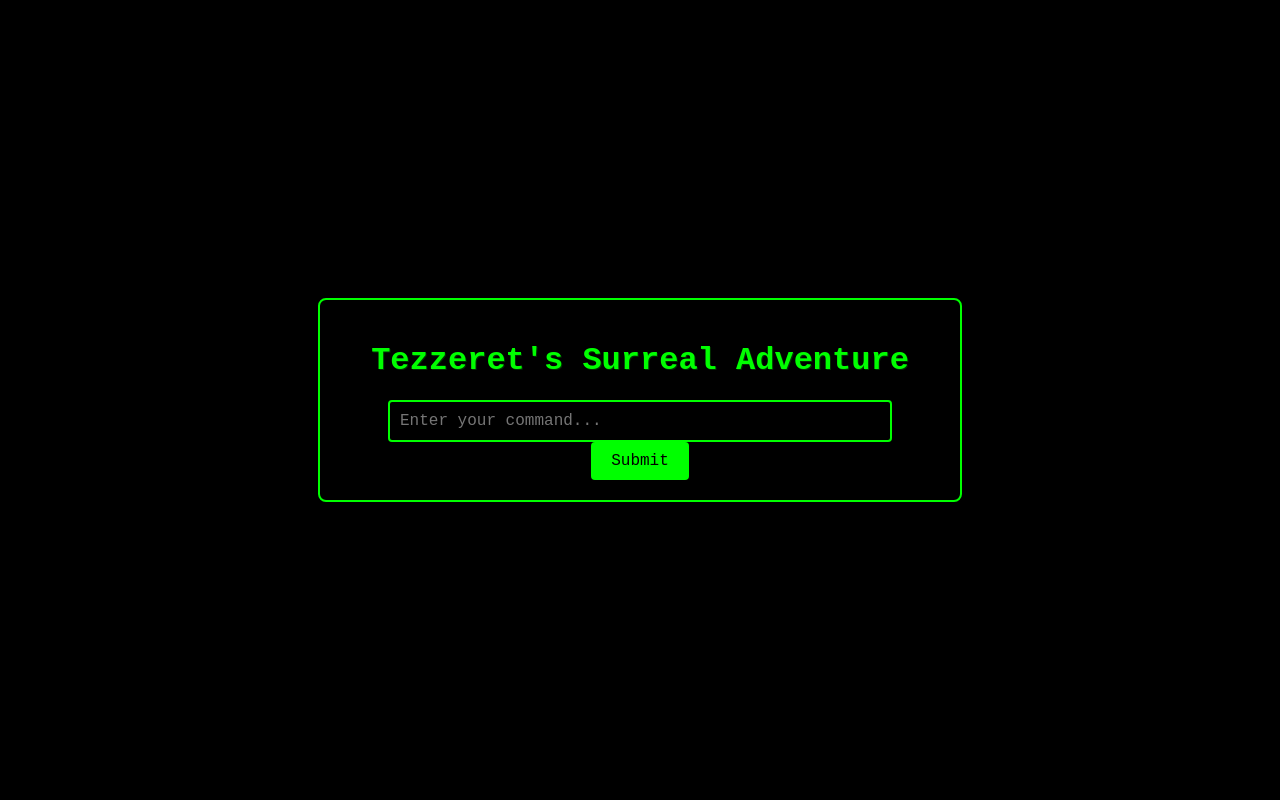
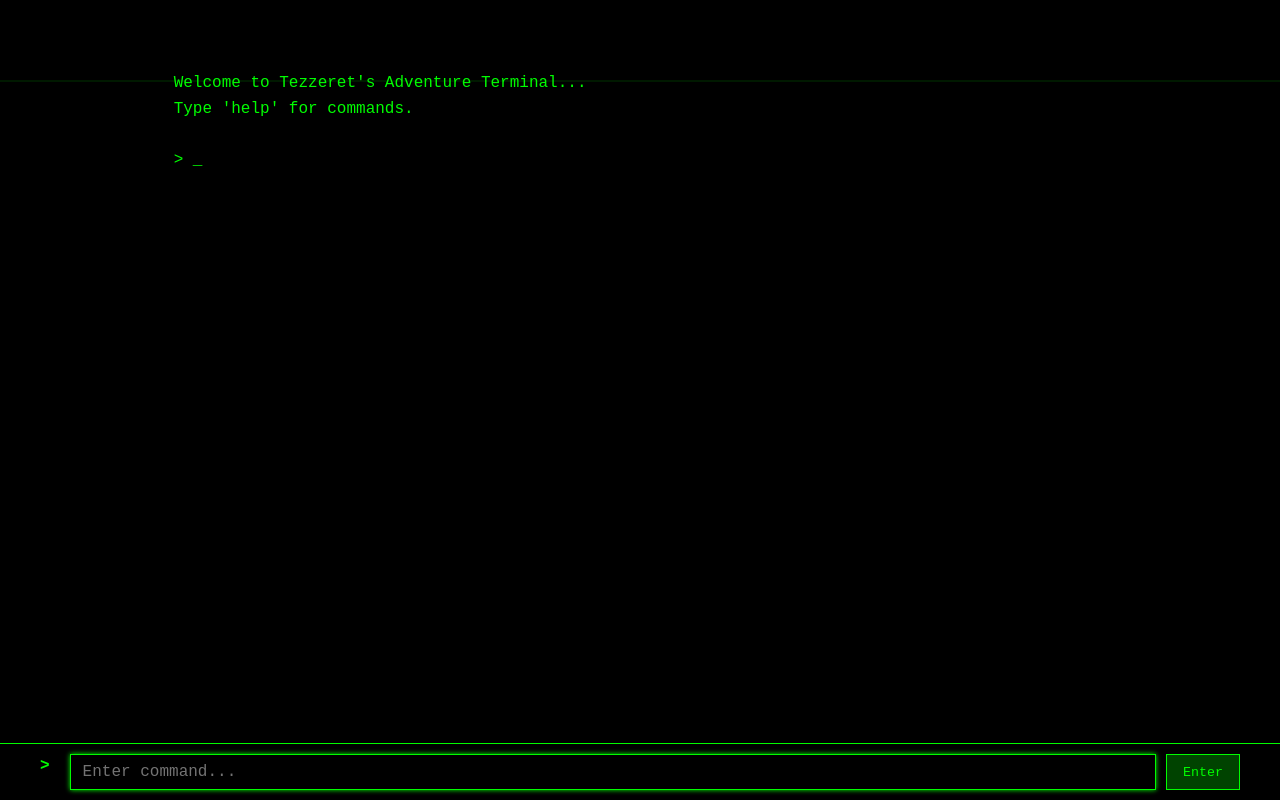
Before and after one commit to JeremyHudson43/Deploy_Adventure_Game, a Flask app: page / in a window 1280 px wide. Run offline with Flask 3, Linux system fonts and the light colour scheme.

Commit message:
Update index.html

```diff
--- a/templates/index.html
+++ b/templates/index.html
@@ -3,86 +3,229 @@
 <head>
     <meta charset="UTF-8">
     <meta name="viewport" content="width=device-width, initial-scale=1.0">
-    <title>Tezzeret's Surreal Adventure</title>
+    <title>Tezzeret's Adventure Terminal</title>
     <style>
-        /* Old-school DOS prompt aesthetic */
-        body {
-            background-color: black;
-            color: #00FF00;
-            font-family: "Courier New", Courier, monospace;
-            display: flex;
-            flex-direction: column;
-            align-items: center;
-            justify-content: center;
-            height: 100vh;
+        /* Reset and base styles */
+        * {
             margin: 0;
+            padding: 0;
+            box-sizing: border-box;
         }
 
-        h1 {
-            text-shadow: 1px 1px #003300;
+        /* CRT screen effect */
+        @keyframes flicker {
+            0% { opacity: 0.99; }
+            50% { opacity: 1; }
+            100% { opacity: 0.99; }
         }
 
-        .container {
-            max-width: 600px;
-            width: 90%;
-            text-align: center;
-            border: 2px solid #00FF00;
-            padding: 20px;
-            border-radius: 8px;
+        /* Scanline effect */
+        @keyframes scanline {
+            0% { transform: translateY(0); }
+            100% { transform: translateY(100vh); }
         }
 
-        form {
-            margin-top: 20px;
+        body {
+            background-color: #000;
+            color: #00ff00;
+            font-family: 'Courier New', monospace;
+            line-height: 1.6;
+            margin: 0;
+            padding: 0;
+            min-height: 100vh;
+            overflow-x: hidden;
         }
 
-        input[type="text"] {
-            width: 80%;
-            padding: 10px;
-            background-color: black;
-            color: #00FF00;
-            border: 2px solid #00FF00;
-            font-family: "Courier New", Courier, monospace;
+        /* Terminal container */
+        .terminal {
+            width: 100%;
+            max-width: 100%;
+            height: 100vh;
+            padding: 20px;
+            overflow-y: auto;
+            position: relative;
+            animation: flicker 0.1s infinite;
+        }
+
+        /* Scanline overlay */
+        .terminal::before {
+            content: '';
+            position: fixed;
+            top: 0;
+            left: 0;
+            width: 100%;
+            height: 2px;
+            background: rgba(0, 255, 0, 0.1);
+            animation: scanline 6s linear infinite;
+            pointer-events: none;
+            z-index: 999;
+        }
+
+        /* Output area */
+        .output-area {
+            margin-bottom: 20px;
+            white-space: pre-wrap;
             font-size: 16px;
+            min-height: calc(100vh - 120px);
+        }
+
+        /* Command input area */
+        .input-area {
+            position: fixed;
+            bottom: 0;
+            left: 0;
+            width: 100%;
+            background: #000;
+            padding: 10px 20px;
+            border-top: 1px solid #00ff00;
+        }
+
+        .command-form {
+            display: flex;
+            gap: 10px;
+            width: 100%;
+            max-width: 1200px;
+            margin: 0 auto;
+        }
+
+        /* Prompt styling */
+        .prompt {
+            color: #00ff00;
+            font-weight: bold;
+            margin-right: 10px;
+            font-size: 16px;
+        }
+
+        /* Input styling */
+        .command-input {
+            flex-grow: 1;
+            background: #000;
+            border: 1px solid #00ff00;
+            color: #00ff00;
+            padding: 8px 12px;
+            font-family: 'Courier New', monospace;
+            font-size: 16px;
+            outline: none;
+            border-radius: 0;
+        }
+
+        .command-input:focus {
+            border-color: #00ff00;
+            box-shadow: 0 0 5px #00ff00;
+        }
+
+        /* Submit button styling */
+        .submit-btn {
+            background: #004400;
+            color: #00ff00;
+            border: 1px solid #00ff00;
+            padding: 8px 16px;
+            font-family: 'Courier New', monospace;
+            cursor: pointer;
+            transition: all 0.3s ease;
+        }
+
+        .submit-btn:hover {
+            background: #006600;
+            box-shadow: 0 0 10px #00ff00;
+        }
+
+        /* Mobile optimizations */
+        @media (max-width: 768px) {
+            .terminal {
+                padding: 10px;
+            }
+
+            .output-area {
+                font-size: 14px;
+                margin-bottom: 80px;
+            }
+
+            .command-input, .submit-btn {
+                font-size: 14px;
+            }
+
+            .input-area {
+                padding: 10px;
+            }
+        }
+
+        /* Custom scrollbar */
+        ::-webkit-scrollbar {
+            width: 8px;
+        }
+
+        ::-webkit-scrollbar-track {
+            background: #000;
+        }
+
+        ::-webkit-scrollbar-thumb {
+            background: #00ff00;
             border-radius: 4px;
         }
 
-        button {
-            padding: 10px 20px;
-            background-color: #00FF00;
-            color: black;
-            border: none;
-            font-family: "Courier New", Courier, monospace;
-            font-size: 16px;
-            cursor: pointer;
-            border-radius: 4px;
-        }
-
-        button:hover {
-            background-color: #00CC00;
-        }
-
-        .response {
-            margin-top: 20px;
-            padding: 10px;
-            background-color: #001900;
-            border: 1px solid #00FF00;
-            border-radius: 4px;
-            font-size: 14px;
+        ::-webkit-scrollbar-thumb:hover {
+            background: #00cc00;
         }
     </style>
 </head>
 <body>
-    <div class="container">
-        <h1>Tezzeret's Surreal Adventure</h1>
-        <form action="/" method="POST">
-            <input type="text" name="message" placeholder="Enter your command..." required>
-            <button type="submit">Submit</button>
-        </form>
-        {% if response %}
-        <div class="response">
-            <p><strong>Response:</strong> {{ response }}</p>
+    <div class="terminal">
+        <div class="output-area" id="outputArea">
+            {% if game_output %}
+                {{ game_output|safe }}
+            {% else %}
+                Welcome to Tezzeret's Adventure Terminal...
+                Type 'help' for commands.
+
+                > _
+            {% endif %}
         </div>
-        {% endif %}
+        <div class="input-area">
+            <form class="command-form" action="/" method="POST">
+                <span class="prompt">&gt;</span>
+                <input type="text" class="command-input" name="command" placeholder="Enter command..." autocomplete="off" autofocus>
+                <button type="submit" class="submit-btn">Enter</button>
+            </form>
+        </div>
     </div>
+
+    <script>
+        // Auto-scroll to bottom when new content is added
+        document.addEventListener('DOMContentLoaded', () => {
+            const outputArea = document.getElementById('outputArea');
+            outputArea.scrollTop = outputArea.scrollHeight;
+        });
+
+        // Keep input focused and handle command history
+        const commandInput = document.querySelector('.command-input');
+        const commandHistory = [];
+        let historyIndex = -1;
+
+        commandInput.focus();
+        document.addEventListener('click', () => commandInput.focus());
+
+        // Handle command history navigation
+        commandInput.addEventListener('keydown', (e) => {
+            if (e.key === 'ArrowUp' && historyIndex < commandHistory.length - 1) {
+                e.preventDefault();
+                historyIndex++;
+                commandInput.value = commandHistory[historyIndex];
+            } else if (e.key === 'ArrowDown' && historyIndex > -1) {
+                e.preventDefault();
+                historyIndex--;
+                commandInput.value = historyIndex >= 0 ? commandHistory[historyIndex] : '';
+            }
+        });
+
+        // Save command to history on form submit
+        document.querySelector('.command-form').addEventListener('submit', (e) => {
+            const command = commandInput.value.trim();
+            if (command) {
+                commandHistory.unshift(command);
+                historyIndex = -1;
+            }
+        });
+    </script>
 </body>
 </html>
```
